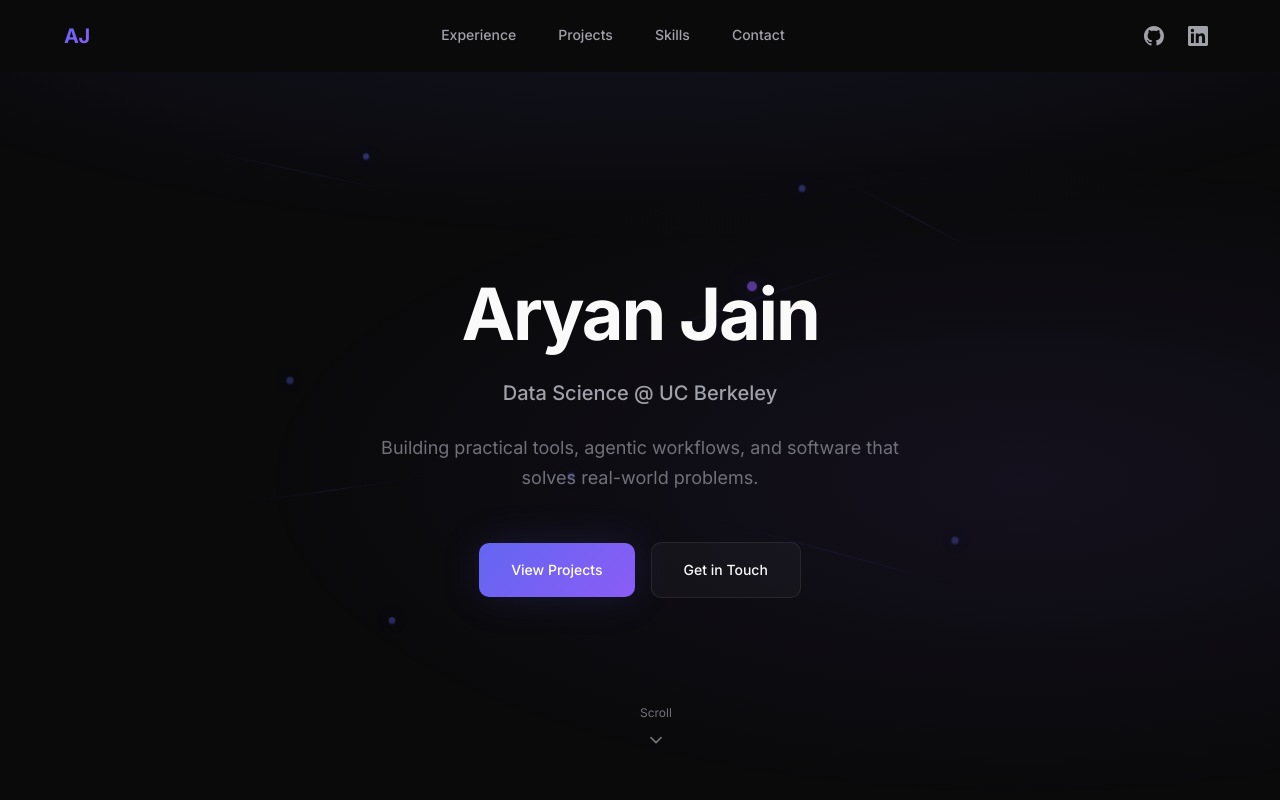
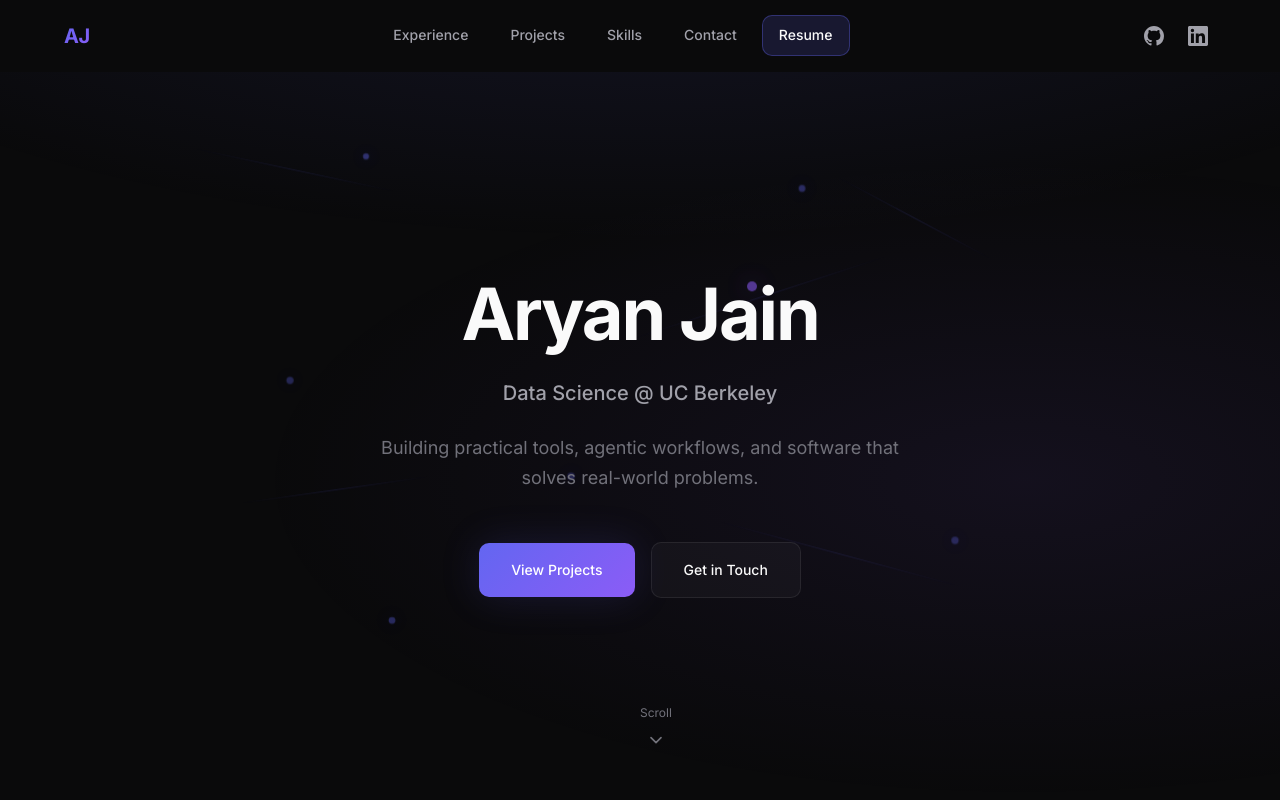
Before and after one commit to aryanj2374/aryanj2374.github.io, a React (Vite) app: page / in a window 1280 px wide. Shown: the top 800 px of the page. Built offline with nearby package versions, Linux system fonts and the light colour scheme.

Commit message:
Added resume to webpage

```diff
--- a/src/App.css
+++ b/src/App.css
@@ -65,6 +65,17 @@
   color: var(--color-text-primary);
   background: rgba(99, 102, 241, 0.12);
   border: 1px solid rgba(99, 102, 241, 0.25);
+}
+
+.nav__link--cta {
+  color: var(--color-text-primary);
+  background: rgba(99, 102, 241, 0.16);
+  border: 1px solid rgba(99, 102, 241, 0.35);
+}
+
+.nav__link--cta:hover {
+  background: rgba(99, 102, 241, 0.24);
+  border-color: rgba(99, 102, 241, 0.45);
 }
 
 .nav__socials {
--- a/src/App.jsx
+++ b/src/App.jsx
@@ -150,7 +150,8 @@ const PERSONAL_INFO = {
   tagline: 'Building practical tools, agentic workflows, and software that solves real-world problems.',
   email: 'aryanj@berkeley.edu',
   github: 'https://github.com/aryanj2374',
-  linkedin: 'https://linkedin.com/in/aryanjain0'
+  linkedin: 'https://linkedin.com/in/aryanjain0',
+  resume: '/AryanJainResume.pdf'
 }
 
 const PROJECTS = [
@@ -364,6 +365,15 @@ function Navigation() {
               {link.label}
             </a>
           ))}
+          <a
+            href={PERSONAL_INFO.resume}
+            target="_blank"
+            rel="noopener noreferrer"
+            className="nav__link nav__link--cta"
+            onClick={() => setMobileMenuOpen(false)}
+          >
+            Resume
+          </a>
         </div>
 
         <div className="nav__socials">
```
Also changed, not shown: 1 other file (tests, documents, lock files or other folders).
